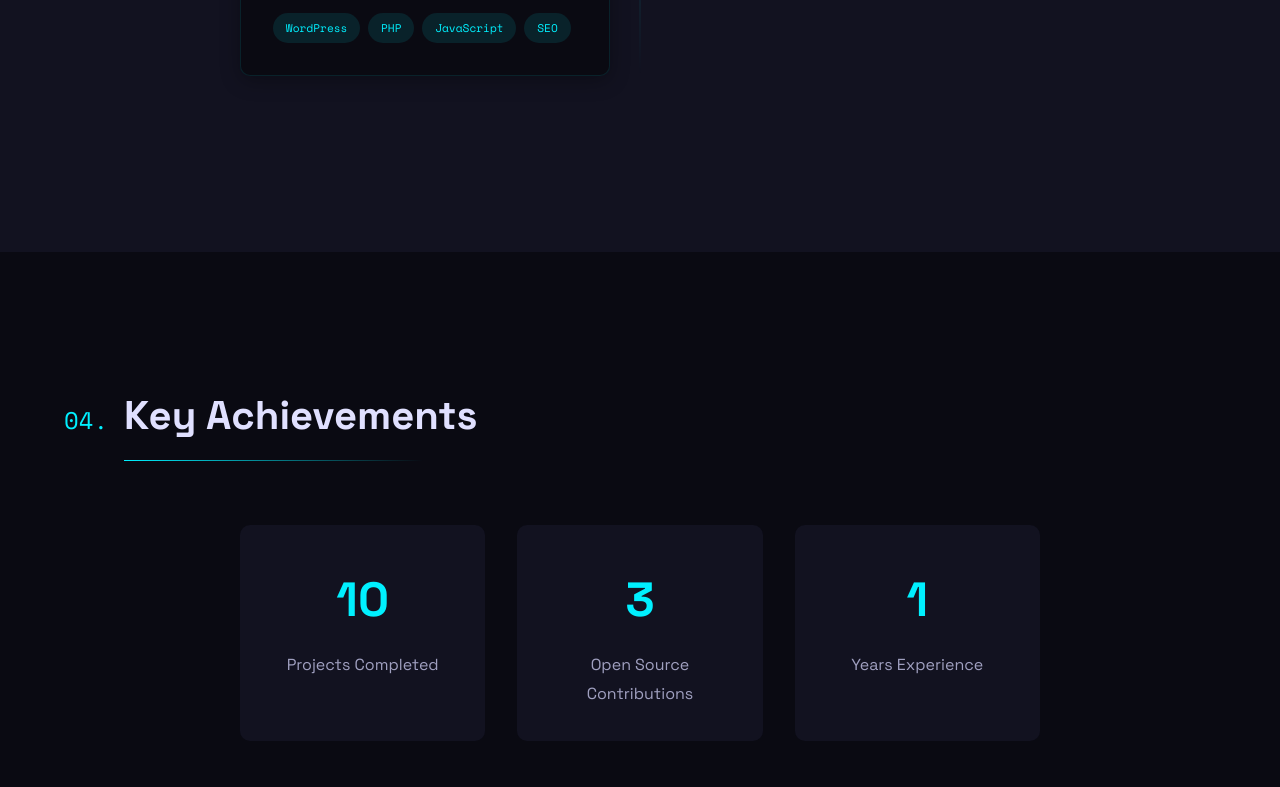
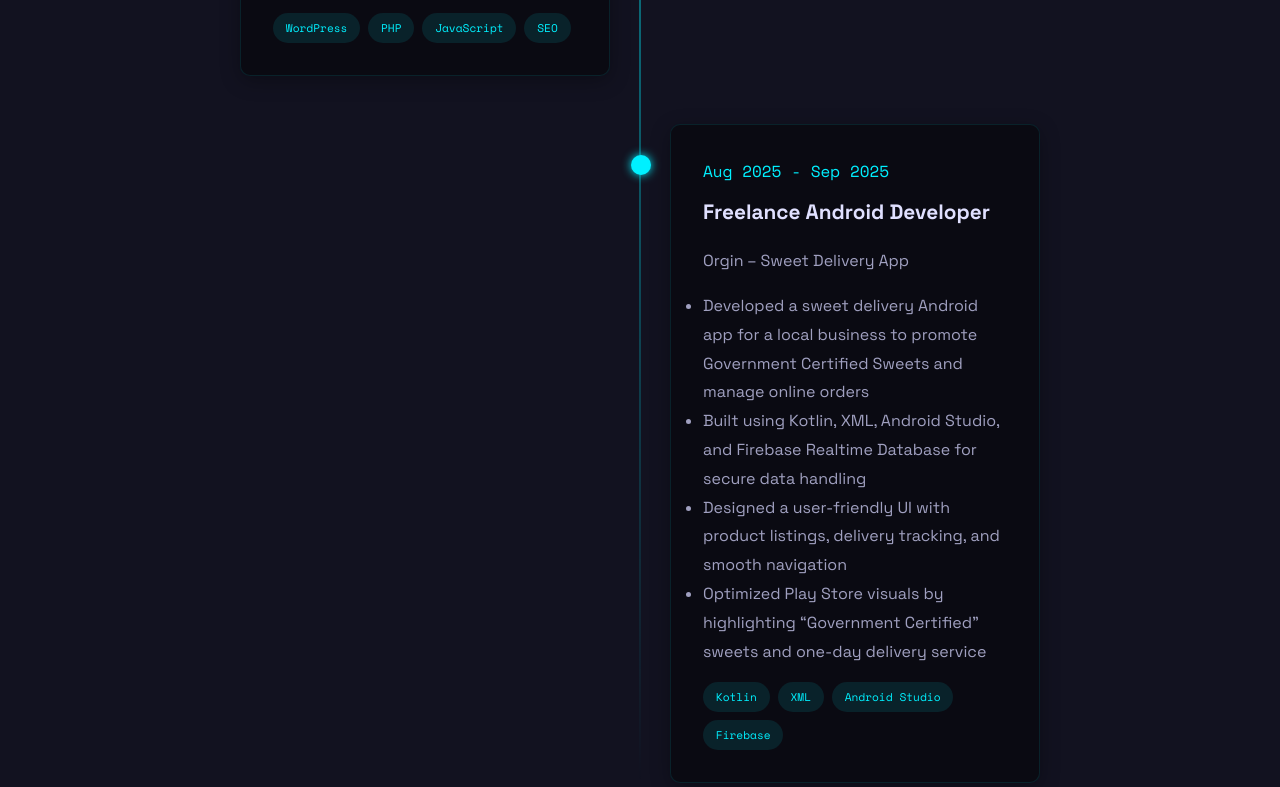
Before and after one commit to Harikrishna9875/portfoliowebsite, a plain HTML site: page index.html in a window 1280 px wide. Shown: the part 4513-5300 px from the top of the page. Drawn offline with nearby package versions, Linux system fonts and the light colour scheme.

Commit message:
Update index.html

```diff
--- a/index.html
+++ b/index.html
@@ -1471,6 +1471,30 @@
                 </div>
             </div>
 
+            <!-- Experience 3 -->
+<div class="timeline-item animate">
+    <div class="timeline-content">
+        <p class="timeline-date">Aug 2025 - Sep 2025</p>
+        <h3 class="timeline-title">Freelance Android Developer</h3>
+        <p class="timeline-description">
+            Orgin – Sweet Delivery App
+        </p>
+        <ul class="timeline-description">
+            <li>Developed a sweet delivery Android app for a local business to promote Government Certified Sweets and manage online orders</li>
+            <li>Built using Kotlin, XML, Android Studio, and Firebase Realtime Database for secure data handling</li>
+            <li>Designed a user-friendly UI with product listings, delivery tracking, and smooth navigation</li>
+            <li>Optimized Play Store visuals by highlighting “Government Certified” sweets and one-day delivery service</li>
+        </ul>
+        <div class="timeline-tech">
+            <span class="tech-tag">Kotlin</span>
+            <span class="tech-tag">XML</span>
+            <span class="tech-tag">Android Studio</span>
+            <span class="tech-tag">Firebase</span>
+        </div>
+    </div>
+</div>
+
+
         </div>
     </section>
 
```
